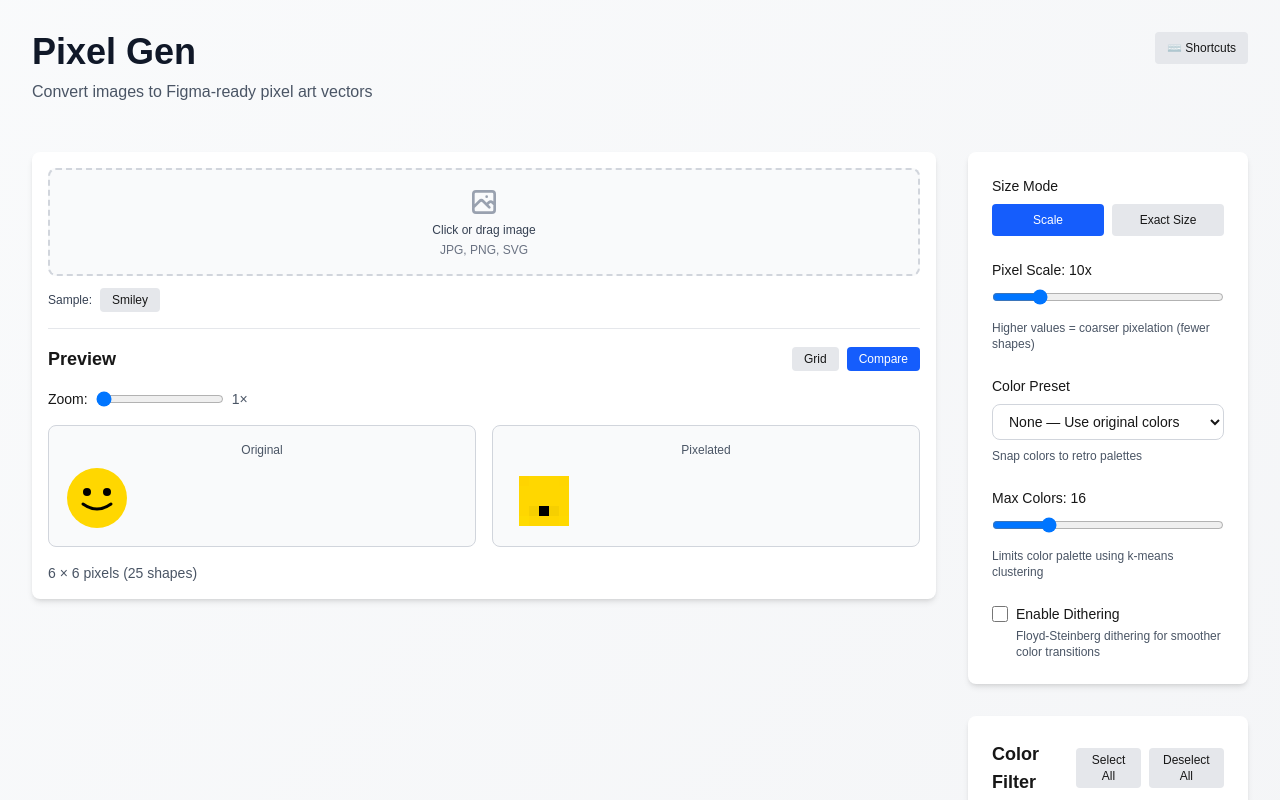
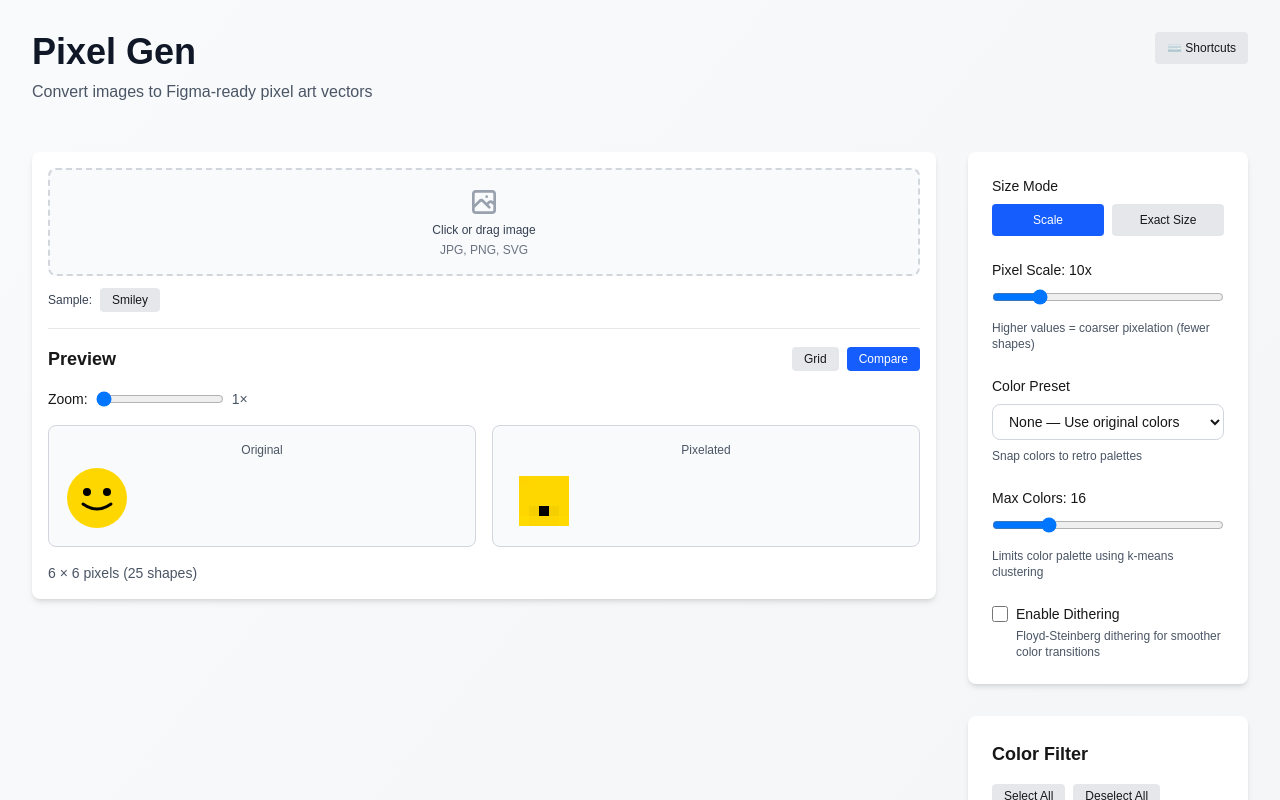
Before and after one commit to mattfwilson/pixel_gen, a Next.js app: page / in a window 1280 px wide. Both pictures are taken after a click on the button "Smiley". Shown: the top 800 px of the page. Built offline with nearby package versions, Linux system fonts and the light colour scheme.

Commit message:
Move select/deselect buttons to new line in color filter

```diff
--- a/components/ColorFilter.tsx
+++ b/components/ColorFilter.tsx
@@ -22,8 +22,8 @@ export default function ColorFilter({
 
   return (
     <div className="flex flex-col gap-4">
-      <div className="flex items-center justify-between">
       <h3 className="text-lg font-semibold">Color Filter</h3>
+
       <div className="flex gap-2">
         <button
           onClick={onSelectAll}
@@ -37,7 +37,6 @@ export default function ColorFilter({
         >
           Deselect All
         </button>
-        </div>
       </div>
 
       <p className="text-sm text-gray-600">
```
Lines whose indentation alone changed are shown as unchanged.
